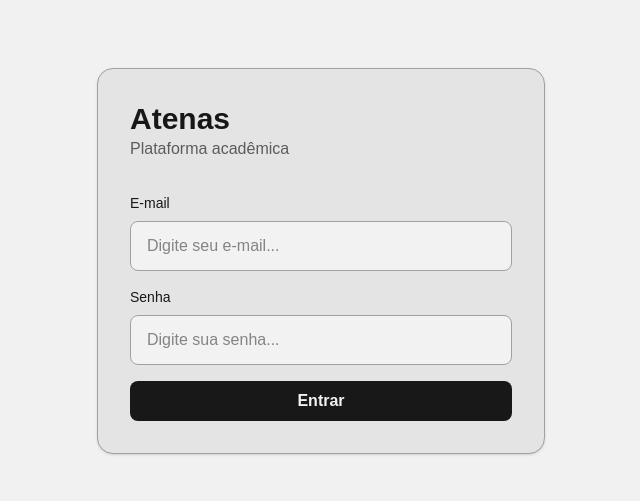
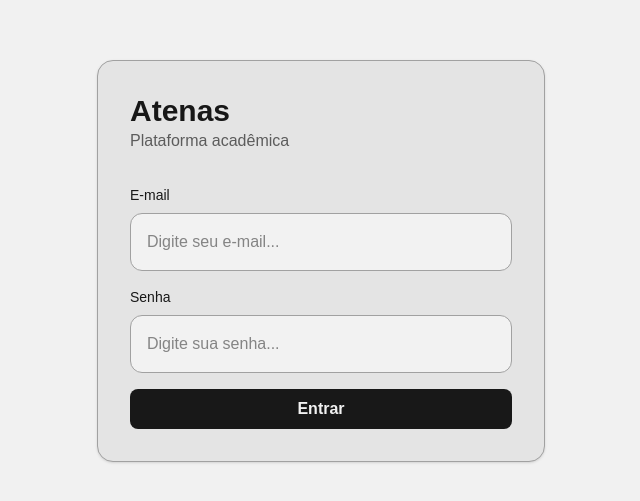
Before and after one commit to rccp-dev/atenas-edu, a Next.js app: page /login in a window 1280 px wide. Shown: the part 139-640 px from the top of the page, without its empty margins (319-959 px from the left). Built offline with nearby package versions, Linux system fonts and the light colour scheme; no server answers.

Commit message:
Muita coisa

```diff
--- a/components/aluno/StudentForm.tsx
+++ b/components/aluno/StudentForm.tsx
@@ -55,7 +55,8 @@ export default function StudentForm({ initialData }: Props) {
 
     }, []);
 
-    async function handleSubmit() {
+    async function handleSubmit(event: React.FormEvent<HTMLFormElement>) {
+        event.preventDefault();
 
         try {
 
@@ -81,7 +82,7 @@ export default function StudentForm({ initialData }: Props) {
     }
 
     return (
-        <Form>
+        <Form onSubmit={handleSubmit}>
             <div className="flex flex-col gap-4 w-sm">
 
                 <Field label="Nome">
@@ -119,7 +120,7 @@ export default function StudentForm({ initialData }: Props) {
             </Field>
 
             <div className="w-20">
-                <Button disabled={loading} type="submit" onClick={handleSubmit}>
+                <Button disabled={loading} type="submit">
                     {loading ? "Salvando..." : "Salvar"}
                 </Button>
             </div>
--- a/components/atividade/ActivityForm.tsx
+++ b/components/atividade/ActivityForm.tsx
@@ -62,7 +62,8 @@ export default function ActivityForm({ activity }: Props) {
 
     }
 
-    async function handleSubmit() {
+    async function handleSubmit(event: React.FormEvent<HTMLFormElement>) {
+        event.preventDefault();
 
         try {
 
--- a/components/auth/LoginForm.tsx
+++ b/components/auth/LoginForm.tsx
@@ -4,60 +4,49 @@ import { useState } from "react";
 import { useRouter } from "next/navigation";
 import { login } from "@/services/auth.service";
 
+import Input from "../ui/Input";
+import Form from "../ui/Form";
 import { Button } from "../ui/Button";
 
-{/* Código necessitando de refatoração para usar components */}
-
 export default function LoginForm() {
-
     const router = useRouter();
 
     const [email, setEmail] = useState("");
     const [password, setPassword] = useState("");
-
-    const [isLoading, setIsLoading] = useState(false);
-
+    const [loading, setLoading] = useState(false);
     const [error, setError] = useState("");
 
-    async function handleLogin(
-        event: React.FormEvent<HTMLFormElement>
-    ) {
-
+    async function handleLogin(event: React.FormEvent<HTMLFormElement>) {
         event.preventDefault();
 
         setError("");
-        setIsLoading(true);
+        setLoading(true);
 
         try {
+            await login(email, password);
 
-            await login(email, password);
-            router.push("/dashboard");
+            router.replace("/dashboard");
+            router.refresh();
 
         } catch {
-
             setError("E-mail ou senha inválidos.");
-
         } finally {
-
-            setIsLoading(false);
-
+            setLoading(false);
         }
-
     }
 
     return (
-        <form onSubmit={handleLogin} className="flex flex-col gap-4">
+            <Form onSubmit={handleLogin}>
                 <div className="flex flex-col gap-2">
                     <label className="text-sm font-medium">
                         E-mail
                     </label>
 
-                <input
+                    <Input
                         type="email"
                         placeholder="Digite seu e-mail..."
                         value={email}
-                    onChange={(event) => setEmail(event.target.value)}
-                    className="rounded-lg border border-border bg-light px-4 py-3 outline-none"
+                        onChange={(e) => setEmail(e.target.value)}
                     />
                 </div>
 
@@ -66,22 +55,23 @@ export default function LoginForm() {
                         Senha
                     </label>
 
-                <input
+                    <Input
                         type="password"
                         placeholder="Digite sua senha..."
                         value={password}
-                    onChange={(event) => setPassword(event.target.value)}
-                    className="rounded-lg border border-border bg-light px-4 py-3 outline-none"
+                        onChange={(e) => setPassword(e.target.value)}
                     />
                 </div>
 
                 {error && (
-                <p className="text-sm text-red-500">{error}</p>
+                    <p className="text-sm text-red-500">
+                        {error}
+                    </p>
                 )}
 
-            <Button type="submit" disabled={isLoading}>
-                {isLoading ? "Entrando..." : "Entrar"}
+                <Button type="submit" disabled={loading}>
+                    {loading ? "Entrando..." : "Entrar"}
                 </Button>
-        </form>
+            </Form>
     );
 }
--- a/components/ui/Button.tsx
+++ b/components/ui/Button.tsx
@@ -3,7 +3,6 @@
 import React from 'react';
 import Link from 'next/link'
 
-// Tipagem das propriedades
 interface ButtonProps {
   children: React.ReactNode;
   onClick?: () => void;
@@ -13,7 +12,6 @@ interface ButtonProps {
   disabled?: boolean;
 }
 
-// Componente Funcional
 export const Button = ({
   children,
   onClick,
@@ -23,7 +21,6 @@ export const Button = ({
   disabled = false,
 }: ButtonProps) => {
 
-  // Estilo
   const baseStyle = 'px-4 py-2 rounded-lg font-semibold transition-all';
   const variants = {
     primary: 'bg-primary text-light hover:bg-accent',
@@ -41,7 +38,7 @@ export const Button = ({
   }
 
   return (
-    <button onClick={onClick} disabled={disabled} className={className}>
+    <button type={type} onClick={onClick} disabled={disabled} className={className}>
       {children}
     </button>
   );
--- a/components/ui/Form.tsx
+++ b/components/ui/Form.tsx
@@ -2,12 +2,13 @@ import { ReactNode } from "react";
 
 type Props = {
   children: ReactNode;
+  onSubmit: React.FormEventHandler<HTMLFormElement>;
 };
 
-export default function Form({ children }: Props) {
+export default function Form({ children, onSubmit }: Props) {
   return (
-    <div className="flex flex-col gap-4">
+    <form onSubmit={onSubmit} className="flex flex-col gap-4">
       {children}
-    </div>
+    </form>
   );
 }
--- a/proxy.ts
+++ b/proxy.ts
@@ -1,42 +1,50 @@
 import { createServerClient } from "@supabase/ssr";
-
 import { NextResponse } from "next/server";
 import type { NextRequest } from "next/server";
 
 export async function proxy(request: NextRequest) {
-
   let response = NextResponse.next();
 
-    const supabase =
-        createServerClient(
+  const supabase = createServerClient(
     process.env.NEXT_PUBLIC_SUPABASE_URL!,
     process.env.NEXT_PUBLIC_SUPABASE_ANON_KEY!,
     {
       cookies: {
-                    getAll() { return request.cookies.getAll(); },
-
+        getAll() {
+          return request.cookies.getAll();
+        },
         setAll(cookiesToSet) {
-                        cookiesToSet.forEach(({ name, value, options, }) => {
+          cookiesToSet.forEach(({ name, value, options }) => {
             response.cookies.set(name, value, options);
-                            }
-                        );
+          });
         },
       },
     }
   );
 
-    const {data: { session },} = await supabase.auth.getSession();
+  const {
+    data: { user },
+  } = await supabase.auth.getUser();
 
-    const user = session?.user;
+  const pathname = request.nextUrl.pathname;
+  const isLoginPage = pathname === "/login";
 
-    const isLoginPage = request.nextUrl.pathname === "/login";
+  const isProtectedRoute =
+    pathname.startsWith("/dashboard") ||
+    pathname.startsWith("/agenda") ||
+    pathname.startsWith("/alunos") ||
+    pathname.startsWith("/atividades") ||
+    pathname.startsWith("/envios") ||
+    pathname.startsWith("/planos") ||
+    pathname.startsWith("/tarefas") ||
+    pathname.startsWith("/turmas");
 
-    if (!user && !isLoginPage) {
+  if (!user && isProtectedRoute) {
     return NextResponse.redirect(new URL("/login", request.url));
   }
 
   if (user && isLoginPage) {
-        return NextResponse.redirect(new URL("/", request.url));
+    return NextResponse.redirect(new URL("/dashboard", request.url));
   }
 
   return response;
@@ -44,13 +52,14 @@ export async function proxy(request: NextRequest) {
 
 export const config = {
   matcher: [
+    "/dashboard/:path*",
     "/agenda/:path*",
     "/alunos/:path*",
     "/atividades/:path*",
-        "/dashboard/:path*",
     "/envios/:path*",
     "/planos/:path*",
     "/tarefas/:path*",
-        "/turmas/:path*"
+    "/turmas/:path*",
+    "/login",
   ],
 };
```
Lines whose indentation alone changed are shown as unchanged.
